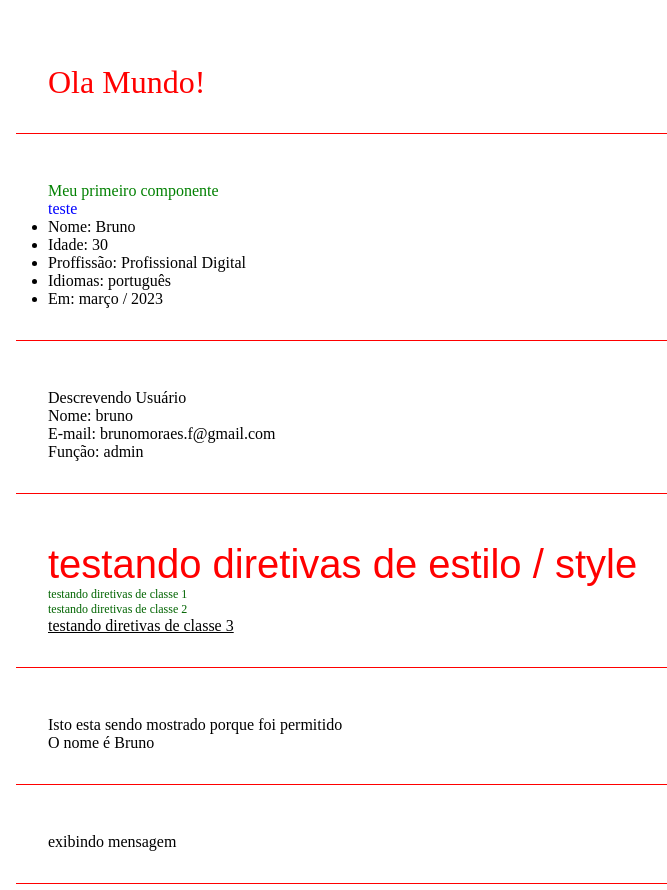
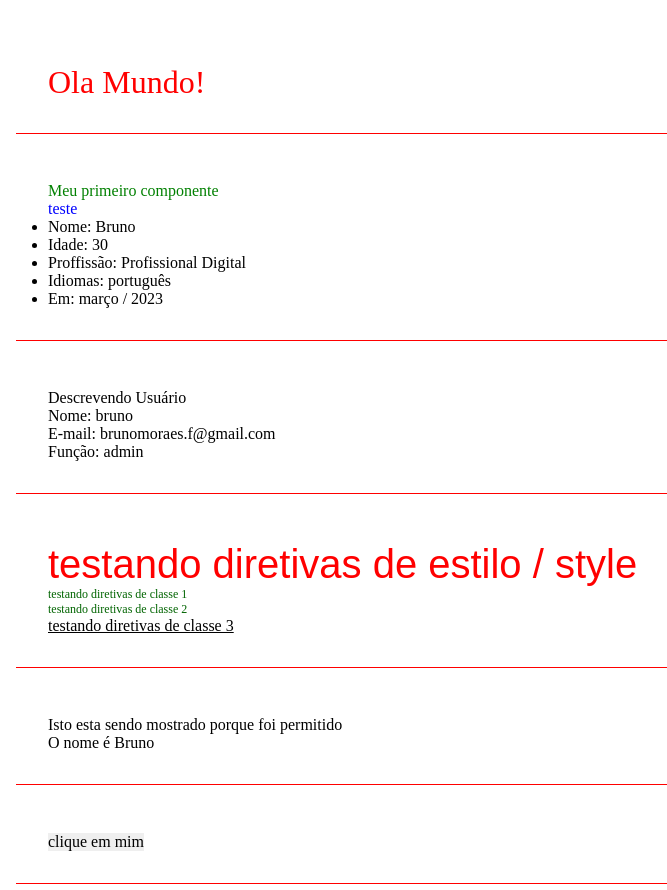
Before and after one commit to brunomoraesdigital/curso-angular, an Angular app: page / in a window 1280 px wide. Shown: the top 890 px of the page, without its empty margins (16-683 px from the left). Built offline with nearby package versions, Linux system fonts and the light colour scheme.

Commit message:
130323.2128

```diff
--- a/src/app/components/eventos/eventos.component.html
+++ b/src/app/components/eventos/eventos.component.html
@@ -1,3 +1,4 @@
 <div class="class">
     <p *ngIf="show">exibindo mensagem</p>
+    <button (click)="showMessage()">clique em mim</button>
 </div>
--- a/src/app/components/eventos/eventos.component.ts
+++ b/src/app/components/eventos/eventos.component.ts
@@ -6,6 +6,10 @@ import { Component } from '@angular/core';
   styleUrls: ['./eventos.component.css']
 })
 export class EventosComponent {
-  show: boolean = true;
+  show: boolean = false;
+
+  showMessage(): void {
+    this.show = !this.show; //toggle
+  }
 
 }
```
